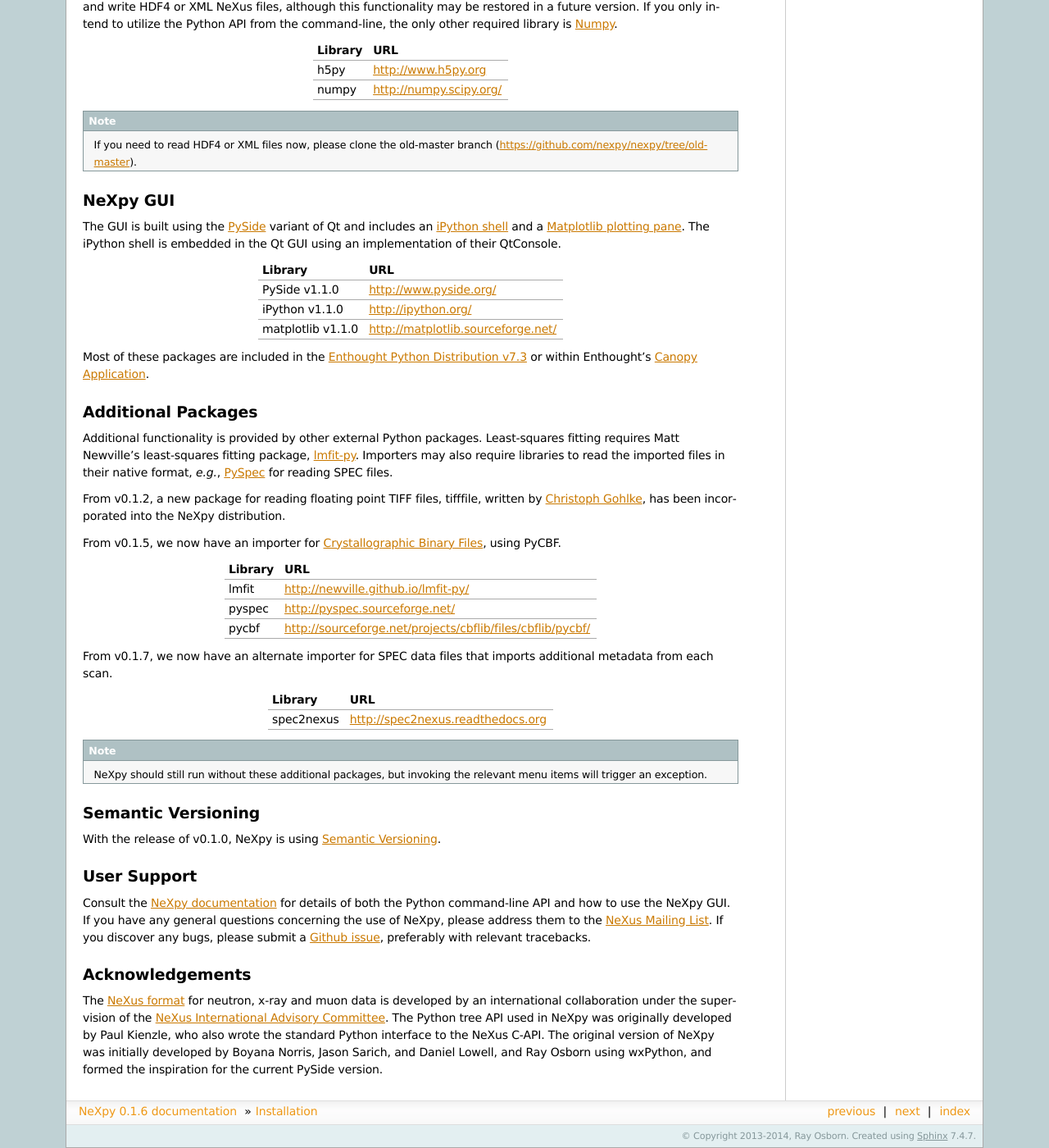
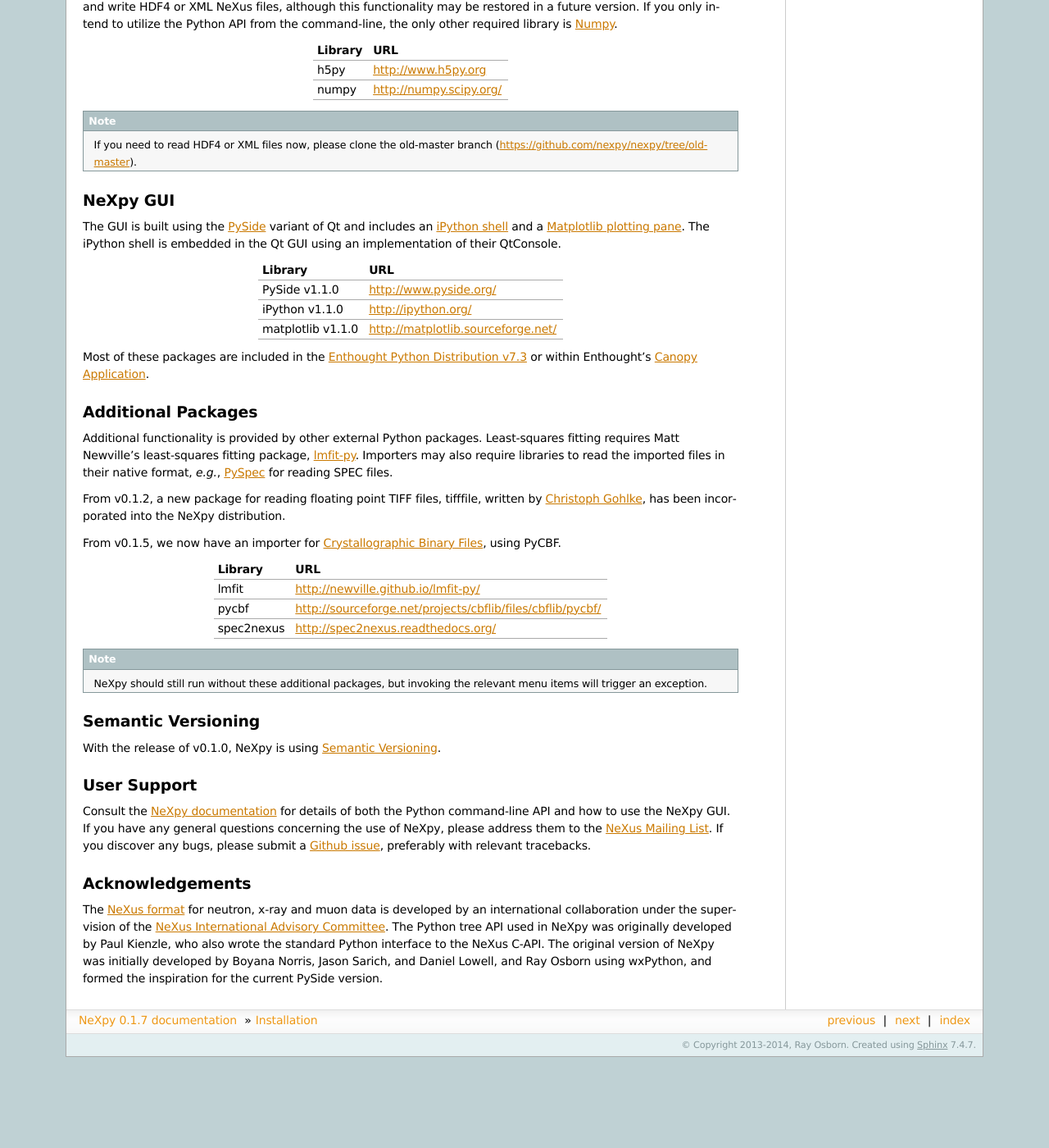
Before and after one commit to nexpy/nexpy, a Sphinx documentation site: the page built from doc/source/includeme.rst, in a window 1280 px wide and 1400 px high, scrolled down 698 px. Shown: the whole window at 82% size. Built offline with Sphinx 7.4.7, drawn with Linux system fonts in a browser that asks for light colours; after the commit the page ends 1987 px from its top, so only the background shows below that; some of the changed text lies outside the part shown.

Commit message:
Updated documentation and version number

```diff
--- a/README.rst
+++ b/README.rst
@@ -87,17 +87,8 @@
 Library            URL
 =================  ==========================================================
 lmfit              http://newville.github.io/lmfit-py/
-pyspec             http://pyspec.sourceforge.net/
 pycbf              http://sourceforge.net/projects/cbflib/files/cbflib/pycbf/
-=================  ==========================================================
-
-From v0.1.7, we now have an alternate importer for SPEC data files
-that imports additional metadata from each scan.
-
-=================  ==========================================================
-Library            URL
-=================  ==========================================================
-spec2nexus         http://spec2nexus.readthedocs.org
+spec2nexus         http://spec2nexus.readthedocs.org/
 =================  ==========================================================
 
 .. note:: NeXpy should still run without these additional packages, but invoking
--- a/doc/source/index.rst
+++ b/doc/source/index.rst
@@ -14,7 +14,7 @@
 NeXus files and to create new NeXus-conforming data structures without expert
 knowledge of the file format.
 
-.. note:: NeXpy v0.1.6 is now available for `download
+.. note:: NeXpy v0.1.7 is now available for `download
           <https://pypi.python.org/pypi/NeXpy/>`_. This is a beta-release so
           please post any issues that you encounter on the `NeXpy GitHub
           <https://github.com/nexpy/nexpy/issues>`_.
--- a/src/nexpy/__init__.py
+++ b/src/nexpy/__init__.py
@@ -10,7 +10,7 @@
 #-----------------------------------------------------------------------------
 
 __package_name__ = u'NeXpy'
-__version__ = u'0.1.6'
+__version__ = u'0.1.7'
 
 __documentation_author__ = u'Ray Osborn'
 __documentation_copyright__ = u'2013-2014, Ray Osborn'
```
Also changed, not shown: README.md (+1 -2 lines), 1 other file.
